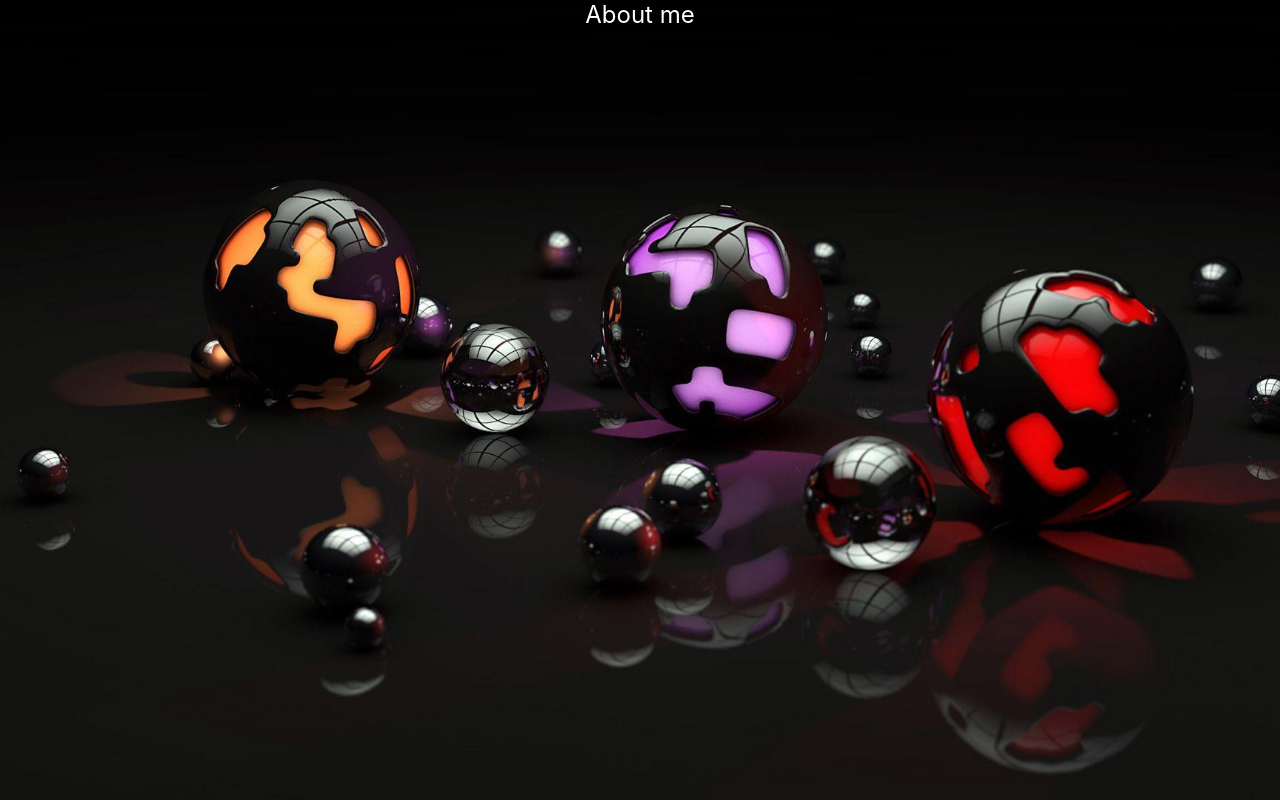
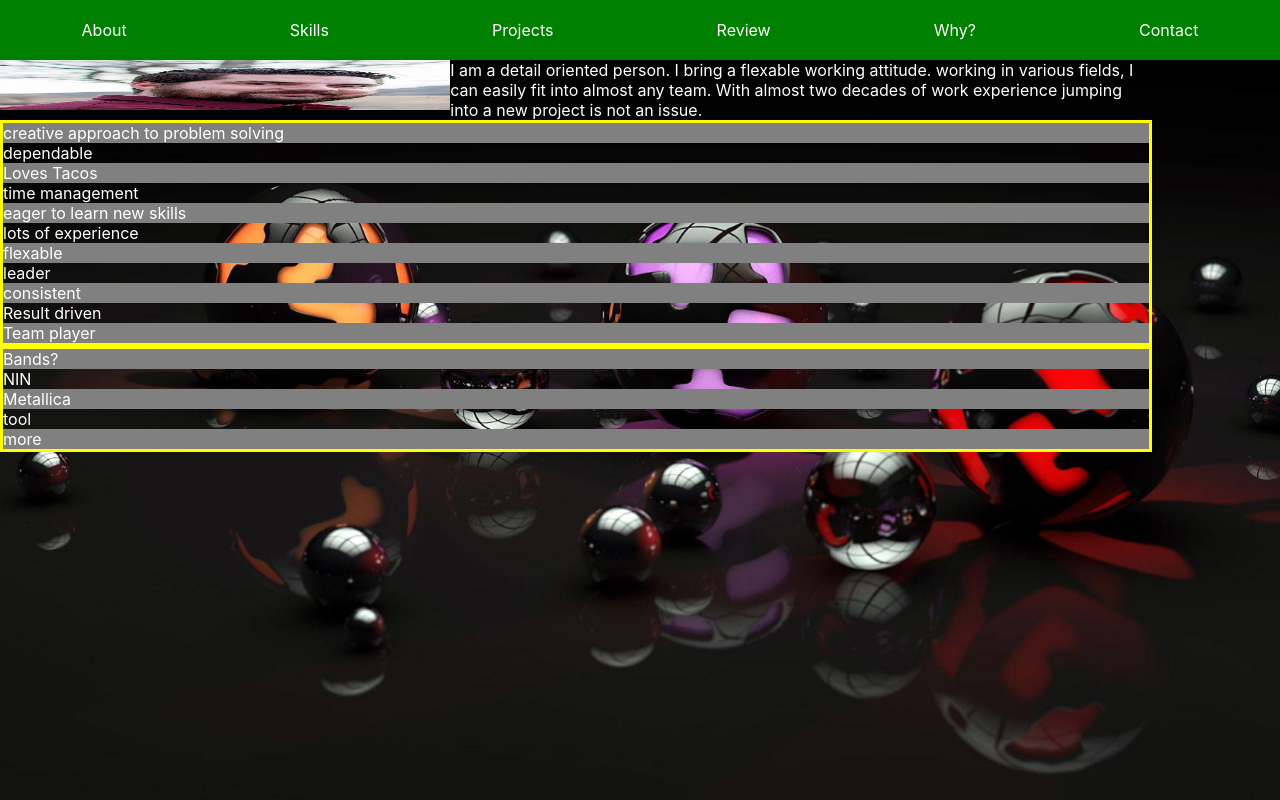
Before and after one commit to CoHogan1/Portfolio, a React (Create React App) app: page / in a window 1280 px wide. Built offline with nearby package versions, Linux system fonts and the light colour scheme.

Commit message:
began re working css

```diff
--- a/src/App.css
+++ b/src/App.css
@@ -2,18 +2,56 @@
     margin:0;
     padding:0;
     color: white;
-    width: 100vw;
-    height: 100vh;
-    background-image: url('./images/marble.jpg');
-    background-repeat: no-repeat;
-    background-size: cover;
-    overflow-y: scroll;
 }
 
 .App {
-  text-align: center;
-  margin: auto;
-  font-size: 1.5em;
+  font-size: 1em;
+  width: 100vw;
+  height: 100vh;
+  background-image: url('./images/marble.jpg');
+  background-repeat: no-repeat;
+  background-size: cover;
+  overflow-y: scroll;
+}
+
+.nav {
+    top: 0;
+    left: 0;
+    position: initial;
+    position: sticky;
+    height: 60px;
+    width: 100vw;
+    background-color: green;
+    display: flex;
+    flex-direction: row;
+    justify-content: space-around;
+    line-height: 60px;
+}
+.about {
+    width: 90%;
+
+}
+
+.about > span {
+    display: flex;
+    flex-direction: row;
+    justify-content: space-around;
+}
+
+.about > ul {
+    list-style: none;
+    margin: 0 auto;
+    border: 3px solid yellow;
+}
+
+ul>li:nth-child(odd) {
+    background-color: grey;
+}
+
+img {
+    width: 50px;
+    height: 50px;
+    background-color: white;
 }
 
 
--- a/src/App.js
+++ b/src/App.js
@@ -1,6 +1,5 @@
 import './App.css';
 import React, { Component } from 'react'
-import Navigation  from './nav'
 
 //1st project backround
 import About    from './aboutMe.js'
@@ -50,6 +49,8 @@ class App extends Component{
         super(props)
         this.state = {
             me:   true,
+            arr: ['About','Skills','Projects','Review','Why?','Contact'],
+            view: 0,
             pyc:   pyc,
             jsc:   jsc,
             jqc:   jqc,
@@ -82,35 +83,38 @@ class App extends Component{
     }
 
 
+
+    setView = (val) => {
+        if (this.state.view === val) {
+            this.setState({ view: 0,  })
+            return
+        }
+        this.setState({ view: val })
+    }
+
     render(){
         return (
     <div className="App">
 
         <div className="nav">
-            <p>About me</p>
-            <p>Skills</p>
-            <p>projects</p>
-            <p>Reviews</p>
-            <p>Why?</p>
-            <p>contact me</p>
+            {this.state.arr.map((v,i) => {
+                return <p onClick={()=> this.setView(i)} key={i}>{v}</p>
+            })}
         </div>
-        <Contact />
 
-        <Projects />
+        {this.state.view === 0 ? <About />    : null}
+        {this.state.view === 1 ? <Skills />   : null}
+        {this.state.view === 2 ? <Projects /> : null}
+        {this.state.view === 3 ? <Review />   : null}
+        {this.state.view === 4 ? <Why />      : null}
+        {this.state.view === 5 ? <Contact />  : null}
 
-        {/* <Why /> */}
-
-
+        {/*  <About/>    */}
+        {/* <Skills />   */}
+        {/* <Projects /> */}
         {/*  <Review />  */}
-
-        {/* <Skills /> */}
-
-        {/*  <About/>  */}
-
-    { /* <Navigation > */ }
-
-
-
+        {/* <Why />      */}
+        {/* <Contact />  */}
 
 
     {/* }<div className="project-review one">
--- a/src/aboutMe.js
+++ b/src/aboutMe.js
@@ -29,10 +29,17 @@ export default class About extends Component {
         return(
             <div className="about">
 
-            <div className="about-picHead">
-                <div className="left">
-                <img className="me" src={this.state.me} alt="selfie"/>
-                </div>
+            <span>
+            <img className="about img" src={this.state.me} alt="selfie" loading="lazy"/>
+
+            <p className="pitch" >I am a detail oriented person. I bring a flexable working attitude.
+                working in various fields, I can easily fit into almost any team.
+                With almost two decades of work experience jumping into a new project
+                is not an issue.
+            </p>
+            </span>
+
+
                 {/*
                 <div className="right">
                 <h4>~Skills~</h4>
@@ -40,15 +47,9 @@ export default class About extends Component {
                 </div>
                 */}
 
-            </div>
 
-            <p>I am a detail oriented person. I bring a flexable working attitude.
-             working in various fields, I can easily fit into almost any team.
-             With almost two decades of work experience jumping into a new project
-              is not an issue.
-            </p>
 
-            <ul>
+            <ul className="traits">
                 <li>creative approach to problem solving</li>
                 <li>dependable</li>
                 <li>Loves Tacos</li>
@@ -62,16 +63,17 @@ export default class About extends Component {
                 <li>Team player</li>
             </ul>
 
-            <ul>
+
+
+            <ul className="interests">
                 <li>Bands?</li>
                 <li>NIN</li>
                 <li>Metallica</li>
                 <li>tool</li>
                 <li>more</li>
-
             </ul>
 
-            <div>
+
 
                 {/* <div className="skills-container" >
                     {this.state.skills.map((x,i) => {
@@ -80,7 +82,7 @@ export default class About extends Component {
                 </div> */}
 
 
-            </div>
+
             </div>
         )
     }
--- a/src/contactMe.js
+++ b/src/contactMe.js
@@ -1,5 +1,7 @@
 import './App.css';
 import React, { useState } from 'react'
+
+// add icons to each option.
 
 
 // <p><a href="mailto: ConnerRHogan@gmail.com">Email</a></p>
--- a/src/review.js
+++ b/src/review.js
@@ -8,6 +8,20 @@ function App(){
     return(
         <div className="review">
         <p>Reviews</p>
+            <div className="project-review one">
+            <h2>Debbie S. Brannon -Fellow GA Alumni.</h2>
+            <ul>
+            <li>Conner and I are enrolled in a Software Engineering Bootcamp together.
+            Not only does he have an execellent grasp on the material, but he shares
+            his knowledge with other members of the group. He played a tremendous role in
+            stregnthing my confidence in React through his recommendations of outside
+            resources. Conner is an incredible team player.
+            </li>
+            </ul>
+            </div>
+
+
+
             <div className="project-review two">
             <h2>Tracey Lucero ~ 2017</h2>
             <ul>
--- a/src/skills.js
+++ b/src/skills.js
@@ -29,13 +29,14 @@ function App(){
 
     return(
         <div >
-        <p>{test}</p>
         <div>skills</div>
-            <ul>
-                {skills.map((v,i) => {
-                    return <li  className="skill-box" key={i}><img src={v} alt="idk"></img></li>
-                })}
-            </ul>
+        <ul>
+            {skills.map((v,i) => {
+                return  <li  className="skill-box" key={i}>
+                        <img src={v} alt="idk" loading="lazy"/>
+                        </li>
+            })}
+        </ul>
         </div>
     )
 }
--- a/src/why.js
+++ b/src/why.js
@@ -14,10 +14,6 @@ function App(){
                 <p> why hire me?</p>
                 <p>Explain why in more words.</p>
 
-
-
-
-
             </div>
         </div>
     )
```
